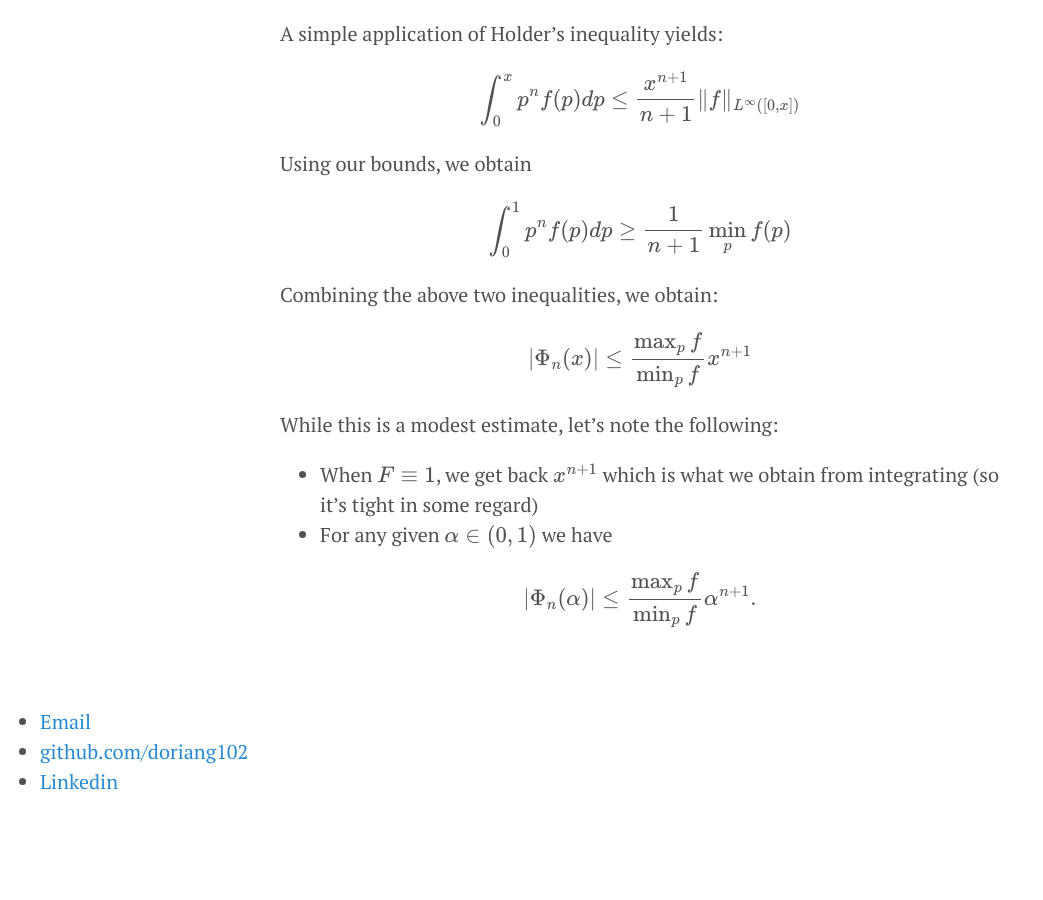
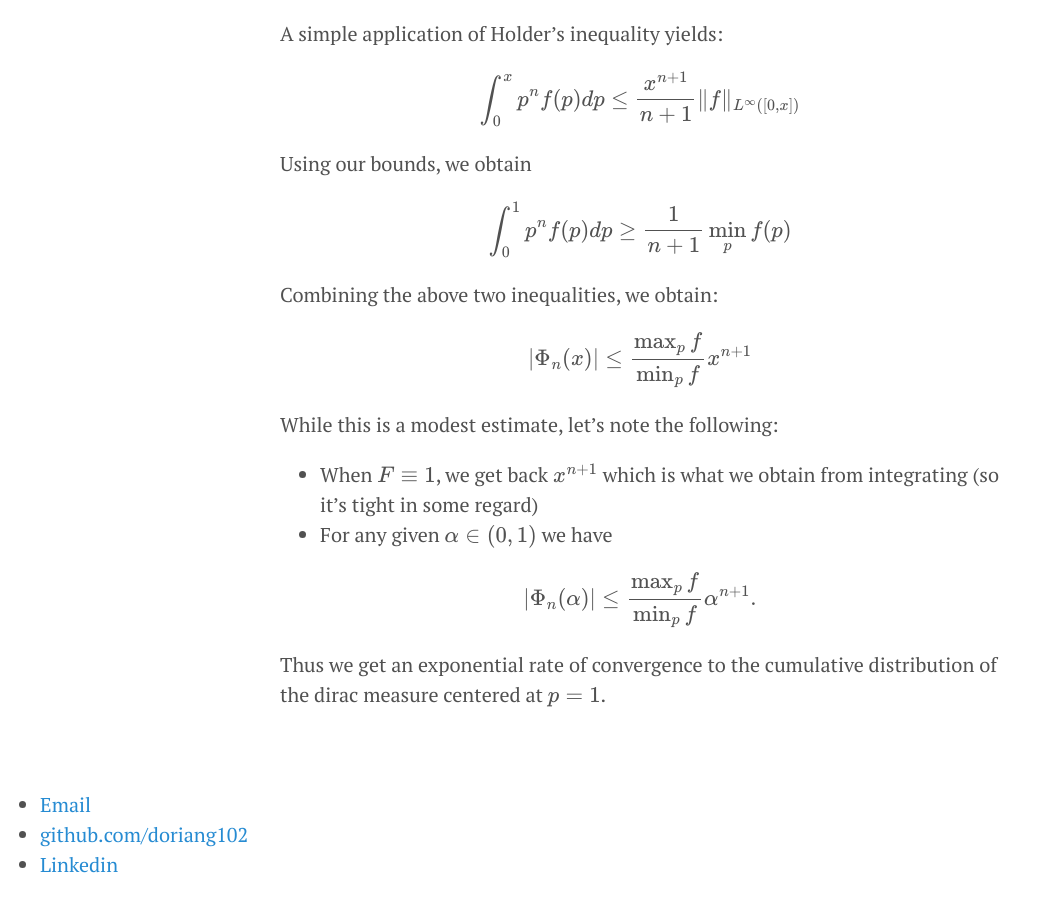
Before and after one commit to doriang102/doriang102.github.io, a Jekyll site: the page built from _posts/2017-06-10-hypothesis-testing-part-2.md, in a window 1280 px wide and 900 px high, scrolled down 1219 px. Shown: the whole window, without its empty margins (0-1043 px from the left). Built offline with Jekyll 4.4.1, drawn with Linux system fonts in a browser that asks for light colours; our own code applies the rules of GitHub Pages for plain Markdown files; formulas are drawn with MathJax 3; before the commit the page ends 2036 px from its top, so only the background shows below that.

Commit message:
Update 2017-06-10-hypothesis-testing-part-2.md

```diff
--- a/_posts/2017-06-10-hypothesis-testing-part-2.md
+++ b/_posts/2017-06-10-hypothesis-testing-part-2.md
@@ -42,3 +42,5 @@ While this is a modest estimate, let's note the following:
 - For any given $$\alpha \in (0,1)$$ we have
 
 $$ |\Phi_n(\alpha)| \leq  \frac{\max_p f}{\min_p f} \alpha^{n+1}. $$
+
+Thus we get an exponential rate of convergence to the cumulative distribution of the dirac measure centered at $$p=1$$.
```
